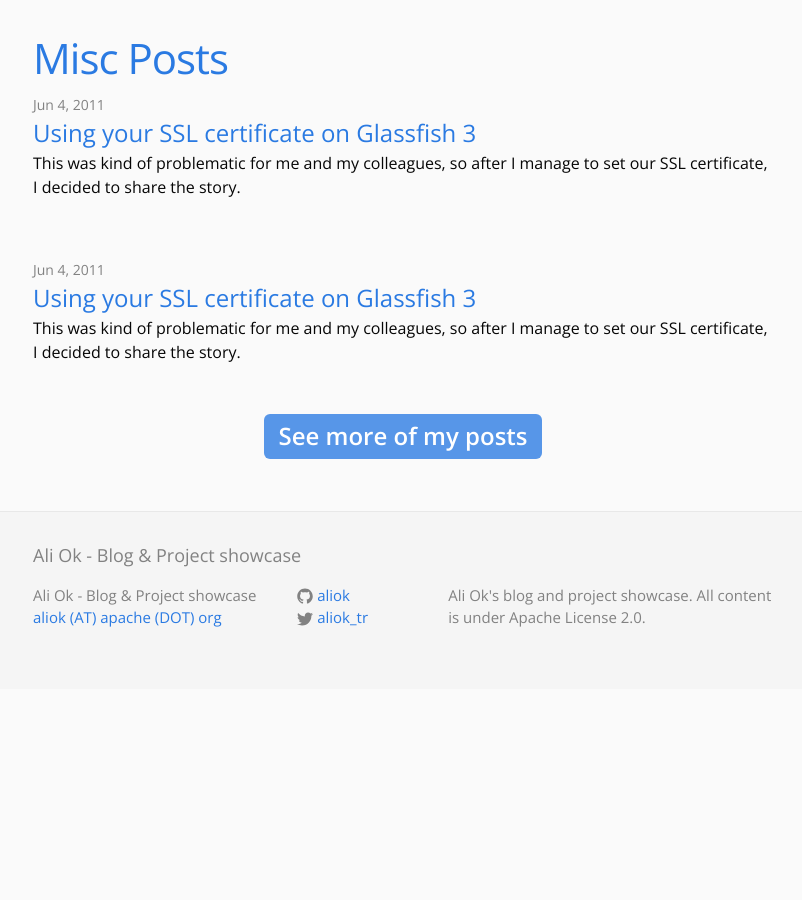
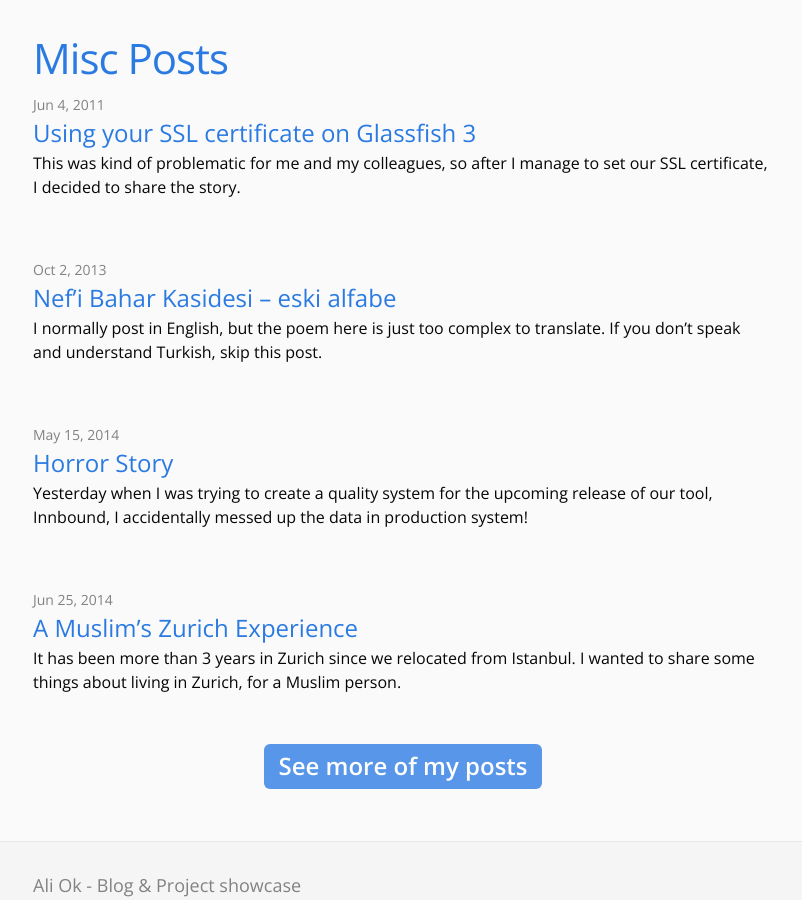
Before and after one commit to aliok/aliok.github.io, a Jekyll site: the page built from index.html, in a window 1280 px wide and 900 px high, scrolled down 719 px. Shown: the whole window, without its empty margins (237-1039 px from the left). Built offline with Jekyll 4.4.1, drawn with Linux system fonts in a browser that asks for light colours; before the commit the page ends 1438 px from its top, so only the background shows below that; part of the change alters nothing that is shown.

Commit message:
New posts

```diff
--- a/_miscposts/2011-06-04-using-your-ssl-certificate-on-glassfish-23.markdown
+++ /dev/null
@@ -1,86 +0,0 @@
----
-layout: post
-title:  "Using your SSL certificate on Glassfish 3"
-date:   2011-06-04 01:07:43
-banner: "/post-assets/using-your-ssl-certificate-on-glassfish-3/temp_picture.jpg"
-
----
-
-This was kind of problematic for me and my colleagues, so after I manage to set our SSL certificate, I decided to share the story.
-<!--more-->
-
-Before doing anything, back up the files under `$GFHOME/domains/yourdomain/config`.
-
-Steps are:
-
-1. Generating a private key
-2. Creating a Certification Signing Request (CSR)
-3. Sending the CSR to a certificate authority
-4. Importing your signed certificate
-5. Setting necessary Glassfish configuration
-
-First, we let’s create our private key. You can directly work on the existing keystore shipped with Glassfish,
-or you can create a new keystore and then import it to Glassfish’s keystore. To be more safe, I created a new
-keystore and generated the private key on that:
-
-{% highlight bash %}
-cd ~
-mkdir ssl-stuff
-cd ssl-stuff
-keytool -keysize 2048 -genkey -alias yourdomain.com -keyalg RSA -dname "CN=www.yourdomain.com,O=Your Organization,L=Your City,S=Your State,C=Your Country Code like US, CH or TR" -keystore keystore.jks -keypass changeit -storepass changeit
-{% endhighlight %}
-
-Now our private key is generated in keystore.jks file. I used keypass ‘changeit’ as key password and keystore password for now.
-
-{% highlight bash %}
-keytool -certreq -alias yourdomain.com -keystore keystore.jks -storepass changeit -keypass changeit -file server.csr
-{% endhighlight %}
-
-This results in a certificate signing request, server.csr. Now we have two files :
-
-* keystore.jks
-* server.csr
-
-Next step is uploading server.csr file to one of the certificate authorities (I used Godaddy and I was pretty happy with their service) and receiving signed
-certificate. Certificate authorities looks for the “whois” record of your domain and if they find a technical representative email address, they send the
-signed certificate to that email. If there is no email address (like one of the domains I set the SSL up), they give you a code (like abcd123) and require
-you to either add a subdomain with that code or add a html page named with the code (and also with the content filled with the code).
-
-From certificate authority, you should generally receive two files
-
-* Your signed certificate : generally named as “yourdomain.com.crt”
-* Root certificate of your certificate (you might receive more than one. In some cases certification authority sends the intermediate certificates) : Godaddy names it “gd_bundle.crt”
-
-Next step is importing the keystore I used into the Glassfish’s keystore:
-{% highlight bash %}
-keytool -importkeystore -srckeystore ~/ssl-stuff/keystore.jks -destkeystore $GLASSFISHHOME/domains/yourdomain/config/keystore.jks
-{% endhighlight %}
-
-Now, the final step done on keystore is importing the signed certificate. First, we gotta switch to Glassfish’s keystore and import the root certificate:
-{% highlight bash %}
-cd $GLASSFISH_HOME/domains/yourdomain/config
-keytool -import -v -trustcacerts -alias root -file gd_bundle.crt -keystore keystore.jks -keypass changeit -storepass changeit
-{% endhighlight %}
-
-Then, import the signed certificate of yours:
-{% highlight bash %}
-keytool -import -v -trustcacerts -alias yourdomain.com -file yourdomain.com.crt -keystore keystore.jks -keypass changeit -storepass changeit
-{% endhighlight %}
-
-Now we’re done with the keystore. You should have something like this:
-{% highlight bash %}
-keytool -list -keystore keystore.jks
-
-Keystore-Typ: JKS
-Keystore-Provider: SUN
-
-....
-
-root, 03.06.2011, trustedCertEntry,
-Zertifikatsfingerabdruck (MD5): XX:XX:XX:XX:XX:XX:XX:XX:XX:XX:XX:XX:XX:XX:XX:XX
-yourdomain.com, 03.06.2011, PrivateKeyEntry,
-Zertifikatsfingerabdruck (MD5): XX:XX:XX:XX:XX:XX:XX:XX:XX:XX:XX:XX:XX:XX:XX:XX
-{% endhighlight %}
-
-Final step of the whole process is using our domain alias as the “certificate nickname” on GlassFish:
-![Screenshot](/post-assets/using-your-ssl-certificate-on-glassfish-3/screenshot0.png)
--- a/_miscposts/2011-06-04-using-your-ssl-certificate-on-glassfish-3.markdown
+++ b/_miscposts/2011-06-04-using-your-ssl-certificate-on-glassfish-3.markdown
@@ -2,7 +2,7 @@
 layout: post
 title:  "Using your SSL certificate on Glassfish 3"
 date:   2011-06-04 01:07:43
-banner: "/post-assets/using-your-ssl-certificate-on-glassfish-3/temp_picture.jpg"
+banner: "/post-assets/layout/temp_picture.jpg"
 
 ---
 
@@ -83,4 +83,4 @@ Zertifikatsfingerabdruck (MD5): XX:XX:XX:XX:XX:XX:XX:XX:XX:XX:XX:XX:XX:XX:XX:XX
 {% endhighlight %}
 
 Final step of the whole process is using our domain alias as the “certificate nickname” on GlassFish:
-![Screenshot](/post-assets/using-your-ssl-certificate-on-glassfish-3/screenshot0.png)
+![Screenshot](/post-assets/using-your-ssl-certificate-on-glassfish-screenshot0.png)
--- /dev/null
+++ b/_miscposts/2013-10-02-nefi-bahar-kasidesi.markdown
@@ -0,0 +1,156 @@
+---
+layout: post
+title:  "Nef’i Bahar Kasidesi – eski alfabe"
+date:   2013-10-02 01:07:43
+banner: "/post-assets/layout/temp_picture.jpg"
+
+---
+
+I normally post in English, but the poem here is just too complex to translate. If you don’t speak and understand Turkish, skip this post.
+<!--more-->
+
+This post is about a poem of Nef”i who lived in 17th century Istanbul. Even if the political situation of him is still discussed, the poem I post here is quite famous.
+
+
+### Nef’i’nin bahar kasidesinin eski alfabe ile yazılışı (ilk 4 beyti)
+
+![Screenshot](/post-assets/nefi-bahar-kasidesi-el-yazmasi.png)
+
+Osmanlıcasını -veya eski Türkçesini diyelim- Farsça ve Arapça sözlüklerden buldum:
+
+> Esdi nesîm-i nevbahâr, açıldı güller subh-u dem
+<br>
+> Açsun bizüm de gönlümüz, sakî meded sun câm-ı cem
+<br><br>
+> Erdi yine ürd-i behişt, oldu hevâ anber-sirişt
+<br>
+> Alem behişt-ender-bihişt, her kûşe bir bağ-ı irem
+<br><br>
+> Gül devri ıyş eyâmıdır, zevk-u safâ hengâmıdır
+<br>
+> Âşıkların bayrâmıdır, bu mevsim-i ferhunde-dem
+<br><br>
+> Dönsün yine peymâneler, olsun tehî humhâneler
+<br>
+> Raks eylesun mestâneler, mutribler itdükçe negam
+
+
+### Kelimeler
+
+nesim
+: نسيم esinti, yumuşak yel
+
+nev
+: نو   yeni
+
+nevbahâr
+: نو بهار ilkbahar
+
+subh
+: صبح  sabah
+
+dem
+: دم nefes, soluk, zaman
+
+sakî
+: ساقى içki dağıtan kimse
+
+meded
+:  مدد yardım / imdat / medet
+
+câm
+: جام  kadeh bardak fincan
+
+Cem
+: جم  (bkz. cam-ı cem)
+
+cam-ı cem
+: جام جم  Kelime anlamıyla Cem’in kadehi demek olsa da divan edebiyatı ve tasavvufta arif insanın gönlü manasına gelir. (bkz. [eksisozluk](https://eksisozluk.com/entry/31353320))
+
+behişt
+: بهشت  cennet
+
+ürd-i behişt
+:  اردیبهشت veya اردبهشت . Fârisî güneş takviminde bir ay (Nisan 21 ile Mayıs arası)
+     bkz. [Wiktionary](http://en.wiktionary.org/wiki/%D8%A7%D8%B1%D8%AF%DB%8C%D8%A8%D9%87%D8%B4%D8%AA)
+     bkz. [eksisozluk](https://eksisozluk.com/urd-i-behist–3804214)
+
+anber
+: عنبر güzel koku
+
+sirişt
+: سرشت doğa, tabiat 2. yaradılış
+
+ender
+: اندر içinde
+
+kûşe
+: köşe
+
+bağ-ı irem
+: باغ إرم irem bağı. Cennete benzeyen bahçe-bağ
+
+ıyş
+: عيش zevk
+
+eyâm
+: ايام günler
+
+safâ
+: صفا gönül şenliği, ferahlık
+
+hengâm
+: هنگام zaman, mevsim, dönem
+
+ferhunde
+: فرخنده kutsal, mutlu
+
+peymâne
+: پيمانه kadeh
+
+tehî
+: تهی boş
+
+hum
+: خم küp, testi
+
+humhâne
+: خم خانه şarap mahzeni
+
+raks
+: رقص dans
+
+mestâne
+: مستانه sarhoş, mest olmuşcasına
+
+mutrib
+: مطرب şarkıcı
+
+negam
+: نغم melodi
+
+
+### Günümüz Türkçesiyle
+
+> İlkbahar yeli esti, sabah güller açıldı
+<br>
+> Bizim de gönlümüz açılsın, sakî yardım et, sun Cem’in kadehinden
+<br><br>
+> Erdi yine bahar ayı, hava anber koktu
+<br>
+> Her yer cennet içre cennet oldu, her köşe bir irem bağı
+<br><br>
+> Gül zamanı zevk günleridir, zevk ve sefa zamanıdır
+<br>
+> Aşıkların bayramıdır, bu mutlu ve kutsal zaman
+<br><br>
+> Sarhoşlar yine dönsün, şaraphaneler boşalsın
+<br>
+> Mest olmuşlar dans etsin, şarkıcılar nağme çaldıkça
+
+Burada geçen içki, sarhoş, kadeh ve aşık kelimelerinin aynen diğer divan edebiyatı örneklerinde olduğu gibi kelime anlamında kullanılmadıklarını da belirtmek isterim.
+
+### El yazması
+Divanın tamamının eski alfabe ile yazılmış bir el yazmasını şurada bulabilirsiniz: <https://docs.google.com/file/d/0B4WEdht5JkNScmpmSFhEWUdvakE/edit?usp=sharing>
+
+Bahar kasidesi sayfa 35’te (veya PDF sayfası ile 160’ta)
--- /dev/null
+++ b/_miscposts/2014-05-15-horror-story.markdown
@@ -0,0 +1,116 @@
+---
+layout: post
+title:  "Horror Story"
+date:   2014-05-15 01:07:43
+banner: "/post-assets/layout/temp_picture.jpg"
+
+---
+
+Yesterday when I was trying to create a quality system for the upcoming release of our tool, Innbound, I accidentally messed up the data in production system!
+<!--more-->
+
+![Screenshot](/post-assets/horror-story-screenshot0.png)
+
+
+I didn’t know what to do and started learning about the MySQL recovery options.
+
+I want to note that it happened at *17:02*, since I am gonna refer that time in the blog post.
+
+Here is the deal:
+
+* MySQL logs every update/insert/delete/create/drop etc. modification statements into files called “binary logs”
+* We had the back up from the morning
+
+So, what I needed to do was
+
+* Stop the application which accesses the MySQL database immediately
+* Note the time of the accident (17:02)
+* Load the back up from the morning (11:00)
+* Get the modification statements for 11:00 – 17:02 from binary logs
+* Apply the modification scripts
+
+Binary logs are stored in the folder defined in the my.cnf file:
+{% highlight properties %}
+...
+log_bin                 = /var/log/mysql/mysql-bin.log
+...
+{% endhighlight %}
+
+And here they are:
+
+{% highlight bash %}
+root@innbound:/var/lib/mysql# cd /var/log/mysql/
+root@innbound:/var/log/mysql# ls -lah
+total 1,1G
+drwxr-s---  2 mysql adm   4,0K Mai 14 17:52 .
+drwxr-xr-x 10 root  root  4,0K Mai 14 06:25 ..
+...
+...
+-rw-rw----  1 mysql adm    54M Mai 12 06:25 mysql-bin.000291
+-rw-rw----  1 mysql adm   101M Mai 13 05:38 mysql-bin.000292
+-rw-rw----  1 mysql adm   2,8M Mai 13 06:25 mysql-bin.000293
+-rw-rw----  1 mysql adm    92M Mai 14 06:25 mysql-bin.000294        <<
+-rw-rw----  1 mysql adm    42M Mai 14 17:02 mysql-bin.000295        <<
+-rw-rw----  1 mysql adm    512 Mai 14 06:25 mysql-bin.index
+-rw-r-----  1 mysql adm    51M Mai 14 17:47 mysql-slow.log
+-rw-r-----  1 mysql adm   2,9M Mai 14 06:25 mysql-slow.log.1.gz
+-rw-r-----  1 mysql adm   2,9M Mai 13 06:25 mysql-slow.log.2.gz
+-rw-r-----  1 mysql adm  1017K Mai 12 06:25 mysql-slow.log.3.gz
+...
+{% endhighlight %}
+
+Only the files marked with `<<` was relevant for me since I had the back up from 11:00.
+
+To learn exact back up moment, we first checked the file produced by `mysqlbinlog` a date range around the back up moment:
+{% highlight bash %}
+mysqlbinlog --start-datetime="2014-05-14 10:58:00" --stop-datetime="2014-05-14 11:02:00" mysql-bin.000294 mysql-bin.000295 > modifications_around_back_up_moment.sql
+{% endhighlight %}
+
+With the output of this command, you can determine when the back up is executed. There will be some gap of a couple of seconds at least.
+From that file, I learnt the back up happened at 11:02:35.
+
+I executed following to get the scripts executed between 11:02:30 and 17:02:
+
+{% highlight bash %}
+mysqlbinlog --start-datetime="2014-05-14 11:02:30" --stop-datetime="2014-05-14 17:02:00" mysql-bin.000294 mysql-bin.000295 > modifications_since_back_up_moment.sql
+{% endhighlight %}
+
+Please note I didn’t specify exactly 11:02:35 as the `start-datetime`, since there can be a lot of statements in a second.
+So, I had to modify the file manually afterwards to remove everything that is before the back up moment.
+
+Then the remaining is easy.
+
+Just loaded the dump from morning into database:
+
+{% highlight bash %}
+mysql -u somebody mydatabasename < dump_from_the_morning.sql
+{% endhighlight %}
+
+and then executed the modification statements:
+{% highlight bash %}
+mysql -u somebody mydatabasename < modifications_since_back_up_moment.sql
+{% endhighlight %}
+
+You can use the following bash script to get the row counts of tables and then compare the corrupt database with the database after recovery applied:
+{% highlight bash %}
+sourceDb=$1;
+mysql_command="mysql --user=somebody --password=somepassword"
+if [ -z "$1" ]
+  then
+    echo "Usage : $0 <sourceDb>"
+exit 1
+fi
+for table in `$mysql_command -s -N -e "show tables from $sourceDb"`;
+  do
+    echo "$table";
+$mysql_command -s -N -e "select count(*) from $sourceDb.$table";
+done;
+{% endhighlight %}
+
+*NOTE*: My recovery was more painful than this. I also wanted to do the operations in my local environment and because of
+max-packet-size and encoding problems in my laptop, I wasn’t successful. Because of those problems,
+doing these stuff took me 6 hours. Next time something like this happens, I would definitely do it on a machine which
+is identical to the production server.
+
+#### Resources:
+<http://dev.mysql.com/doc/refman/5.0/en/point-in-time-recovery-times.html>
--- /dev/null
+++ b/_miscposts/2014-06-25-a-muslims-zurich-experience.markdown
@@ -0,0 +1,79 @@
+---
+layout: post
+title:  "A Muslim’s Zurich Experience"
+date:   2014-06-25 01:07:43
+banner: "/post-assets/layout/temp_picture.jpg"
+
+---
+
+It has been more than 3 years in Zurich since we relocated from Istanbul.
+I wanted to share some things about living in Zurich, for a Muslim person.
+<!--more-->
+
+I think it might be useful for people recently relocated to Switzerland, or in general to west Europe.
+
+### Food
+
+##### Eating outside
+You can find a vegetarian menu in 99% of the restaurants. But if you order something which seems safe (in terms of being ‘halal’),
+make sure there is no alcohol or speck/bacon in it. Also a lot of soups have bullion in it which is produced from meat.
+
+Waiters and waitresses are kind about this; just ask them. No one will judge you for your special food request.
+
+##### Buying food
+Read the ingredients of the food you buy. There are a lot of emulsifiers which have alcohol in it. Also be careful about the
+things that are produced from meat or bones of animals; such as gelatine. Especially yoghurts might have gelatine.
+
+For emulsifiers, check this list : <http://www.muslimconsumergroup.com/e-numbers_list.html>, copy it to your phone and use it when you buy some food.
+
+
+##### Supermarkets
+There are a lot of Muslim markets in Zurich. There you can find halal meat and other halal food.
+
+Here are my favorite supermarkets which are owned by Turkish people, quite big and  have a halal-restaurant in it :
+
+Aksa SuperMarkt
+: Neu Affoltern <http://www.aksasupermarkt.ch/>
+
+Sila market
+: Oerlikon [Google Maps](https://www.google.com/maps/@47.409167,8.547433,3a,75y,184.69h,84.53t/data=!3m4!1e1!3m2!1s3Uj39YrAZuOAt9-JR8xp9g!2e0!6m1!1e1)
+
+Ege market
+: Zurich city [Yelp](http://de.yelp.ch/biz/ege-market-z%C3%BCrich)
+
+### Swiss people
+Swiss people, or let me say people living in Switzerland are understanding when it comes to religion. There is nothing to
+be afraid to tell you are a Muslim. They will respect that and they will also respect your prayer times, Ramadan days and
+your special food requirements.
+
+In most of the social activities with Swiss people, such as business dinners, people drink alcohol. I haven’t met even one
+person in Switzerland who doesn’t respect me not drinking alcohol. Sometimes they are curious about it, but that is it.
+
+### Mosques
+Muslim community is organized quite well and there are a lot of mosques in Zurich.
+Here are just two:
+
+Merkez Moschee
+: Turkish mosque. Kochstrasse 22, 8004 Zurich
+
+Islamisches Zentrum
+: Lebanese mosque. Eisgasse 6, Zurich
+
+Minarets are banned in Switzerland, so don’t expect to see them.
+
+### Ramadan
+People are OK with you fasting in Ramadan. I even start working late during Ramadan. Of course this depends on your job and your relation with your employer.
+
+### Muslim Community
+There are often activities posted on the doors of mosques. You can join them.
+Most of the mosques give Islamic education to children during summer time and semester breaks.
+
+What I find quite important is, finding a *funeral funding cooperative*. You never know when you die and if that happens, your family needs to pay
+10000s of CHF for transporting the body.
+
+### Toilet
+This is not the most pleasant topic, but I need to write a couple words about it. If possible, take a bottle of water to toilet with
+you. That is the only solution I can think of here.
+
+### Other stuff
+I don’t want to comment on things like language, work permit, politics etc. Only Islamic subjects.
```
